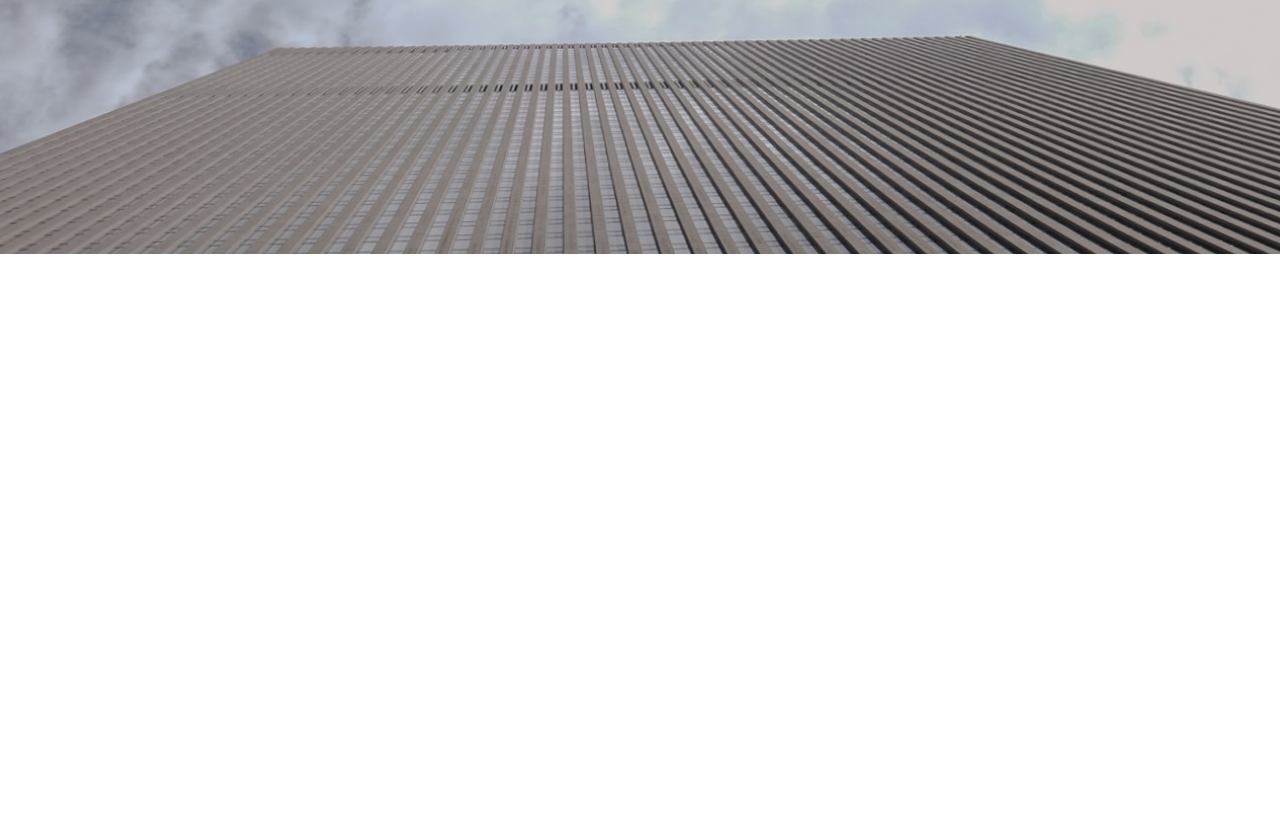
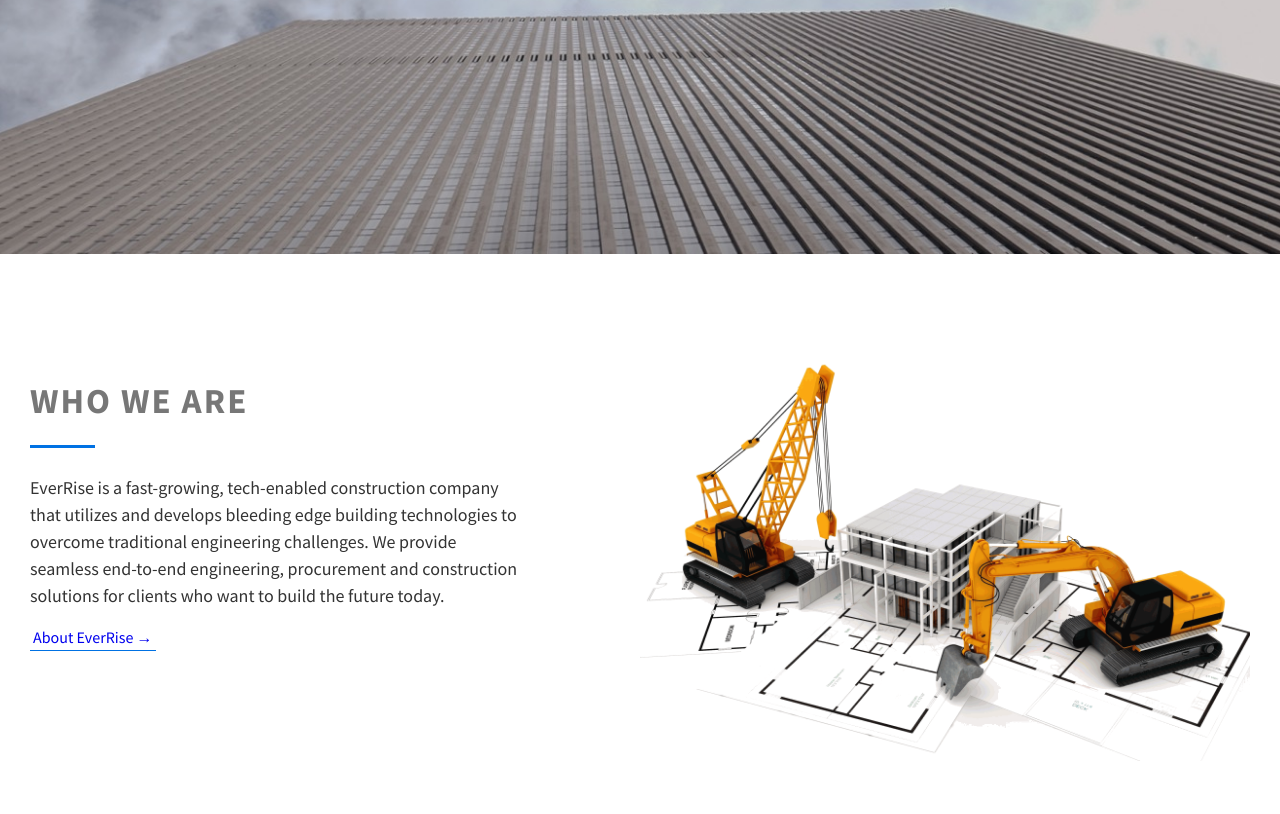
Before and after one commit to bjfirmacion/everrise, a Gatsby site: page / in a window 1280 px wide. Shown: the part 506-1320 px from the top of the page. Before the commit the page ends 800 px from the top, so only its background shows below. Built offline with nearby package versions, Linux system fonts and the light colour scheme; Gatsby itself is replaced by a stand-in of ours.

Commit message:
add About section to home page

```diff
--- /dev/null
+++ b/src/components/buttons/TextButton.js
@@ -0,0 +1,12 @@
+import React from 'react';
+import styles from './TextButton.module.scss';
+
+function TextButton(props) {
+  return (
+    <div className={styles.btn}>
+      {props.children}
+    </div>
+  )
+}
+
+export default TextButton;
--- /dev/null
+++ b/src/components/buttons/TextButton.module.scss
@@ -0,0 +1,37 @@
+//==========================
+// TEXT BUTTON
+//==========================
+.btn {
+    &,
+    &:link,
+    &:visited {
+        font-size: var(--default-font-size);
+        display: inline-block;
+        text-decoration: none;
+        padding: 3px;
+        color: var (--color-primary);
+        border-bottom: 1px solid var(--color-primary);
+        transition: all 0.2s;
+    }
+
+    &--white {
+        &,
+        &:link,
+        &:visited {
+            color: var(--color-white);
+        }
+    }
+
+    &:hover {
+        background-color: var(--color-primary);
+        color: var(--color-white);
+        // box-shadow: 0 1rem 2rem rgba($color-black, .15);
+        // transform: translateY(-2px);
+    }
+
+    &:active {
+        // box-shadow: 0 0.5rem 1rem rgba($color-black, .15);
+        // transform: translateY(0);
+    }
+
+}
--- a/src/components/layout/global.scss
+++ b/src/components/layout/global.scss
@@ -132,6 +132,7 @@
 .paragraph {
     font-size: 1.6rem;
     font-weight: 400;
+    line-height: 1.5;
 
     &:not(:last-child) {
         margin-bottom: 1.5rem;
@@ -147,3 +148,12 @@
   margin-left: auto;
   margin-right: auto;
 }
+
+.horizontal-break {
+    display: inline-block;
+    border: none;
+    background-color: var(--color-primary);
+    height: 3px;
+    width: 30%;
+    text-align: center;
+}
--- /dev/null
+++ b/src/components/sections/About.js
@@ -0,0 +1,38 @@
+import React from 'react';
+import { Link } from 'gatsby';
+import TextButton from '../buttons/TextButton';
+import styles from './About.module.scss';
+import aboutImg from './img/about.png';
+
+function About() {
+  return (
+    <section className={styles.section}>
+      <div className={`container`}>
+        <div className={styles.about}>
+          <div className={styles.textbox}>
+            <h2 className={`heading-secondary heading-secondary--main`}>
+              Who we are
+                <hr className="horizontal-break" />
+            </h2>
+            <p className={`paragraph ${styles.paragraph}`}>
+              EverRise is a fast-growing, tech-enabled construction company that utilizes and develops
+              bleeding edge
+              building technologies to overcome traditional engineering challenges. We provide seamless
+              end-to-end
+              engineering, procurement and construction solutions for clients who want to build the future
+              today.
+                </p>
+            <Link to="/maintenance">
+              <TextButton>About EverRise &rarr;</TextButton>
+            </Link>
+          </div>
+          <div className={styles.imgContainer}>
+            <img src={aboutImg} alt="construction site" className={styles.img} />
+          </div>
+        </div>
+      </div>
+    </section>
+  )
+}
+
+export default About;
--- /dev/null
+++ b/src/components/sections/About.module.scss
@@ -0,0 +1,34 @@
+//==========================
+// ABOUT SECTION
+//==========================
+
+.section {
+  padding: 10rem 0 5rem 0;
+  align-items: center;
+  background-color: var(--color-white);
+}
+
+.about {
+  display: flex;
+  justify-content: space-between;
+}
+
+.textbox {
+  width: 40%;
+  margin-top: 3rem;
+}
+
+.paragraph {
+  color: --var(color-grey-dark);
+  font-size: 1.8rem;
+  margin-top: 2rem;
+  margin-bottom: 4rem;
+}
+
+.imgContainer {
+  width: 50%;
+}
+
+.img {
+  width: 100%;
+}
--- a/src/components/sections/Header.module.scss
+++ b/src/components/sections/Header.module.scss
@@ -1,5 +1,5 @@
 //==========================
-// HEADER
+// HEADER SECTION
 //==========================
 .header {
   height: 95vh;
--- a/src/pages/index.js
+++ b/src/pages/index.js
@@ -1,11 +1,13 @@
 import React from "react";
 import Layout from '../components/layout/Layout';
 import Header from '../components/sections/Header';
+import About from '../components/sections/About';
 
 export default function Home() {
   return (
     <Layout>
       <Header />
+      <About />
     </Layout>
   )
 }
```
Also changed, not shown: src/components/sections/img/about.png (added).
